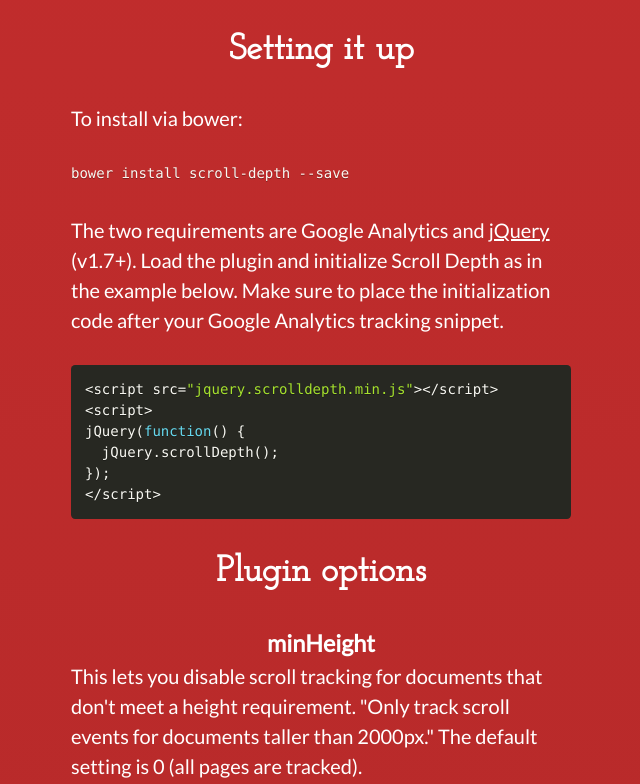
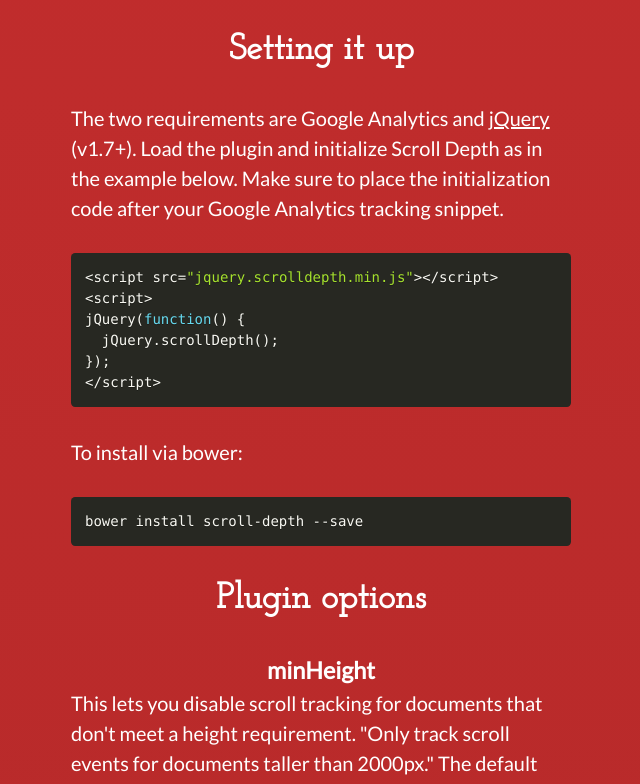
Before and after one commit to robflaherty/scroll-depth, a plain HTML site: page index.html in a window 1280 px wide. Shown: the part 2131-2915 px from the top of the page, without its empty margins (319-959 px from the left). Drawn offline with Linux system fonts and the light colour scheme.

Commit message:
fixing formatting

```diff
--- a/index.html
+++ b/index.html
@@ -73,11 +73,6 @@
 
 <h2>Setting it up</h2>
 
-<p>To install via bower: </p>
-
-<pre><code class="language-shell">bower install scroll-depth --save</code>
-</pre>
-
 <p>The two requirements are Google Analytics and <a href="http://jquery.com/" target="_blank">jQuery</a> (v1.7+). Load the plugin and initialize Scroll Depth as in the example below. Make sure to place the initialization code after your Google Analytics tracking snippet.</p>
 
 <pre><code class="language-javascript">&lt;script src="jquery.scrolldepth.min.js"&gt;&lt;/script&gt;
@@ -86,6 +81,11 @@
   jQuery.scrollDepth();
 });
 &lt;/script&gt;</code>
+</pre>
+
+<p>To install via bower: </p>
+
+<pre><code class="language-javascript">bower install scroll-depth --save</code>
 </pre>
 
 <h2>Plugin options</h2>
```
